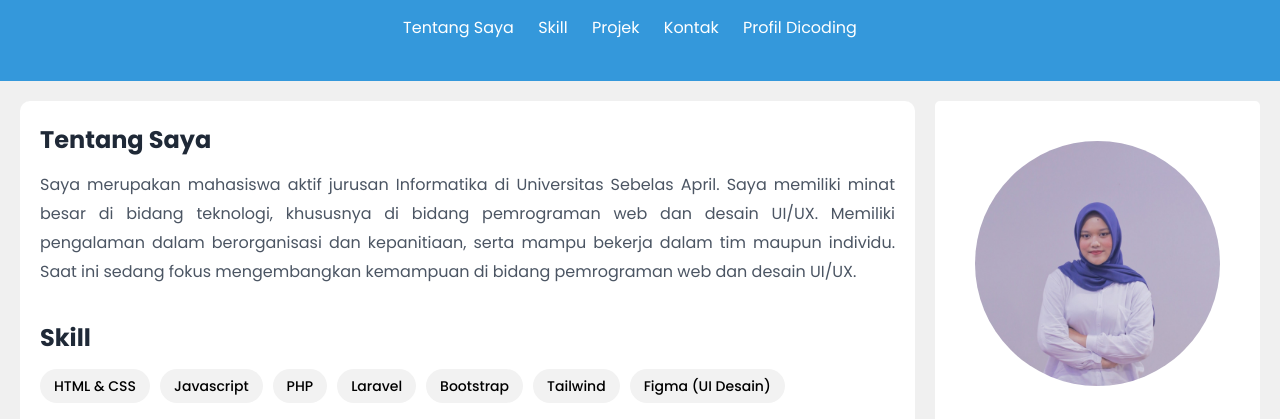
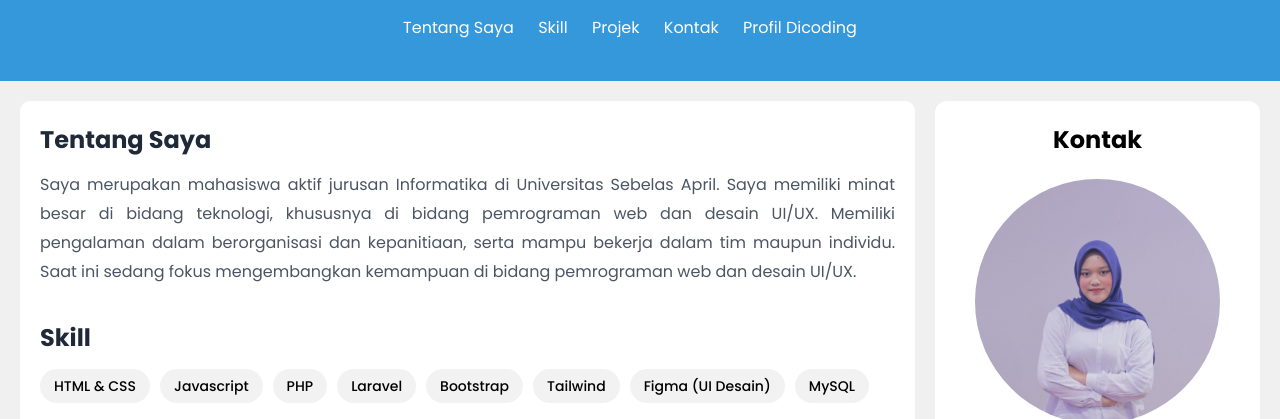
Before and after one commit to amelestariii/Project-Dicoding, a plain HTML site: page index.html in a window 1280 px wide. Shown: the part 155-574 px from the top of the page. Drawn offline with Linux system fonts and the light colour scheme.

Commit message:
update aside

```diff
--- a/css/style.css
+++ b/css/style.css
@@ -119,8 +119,9 @@ aside {
     flex: 1;
     background-color: #ffffff;
     padding: 20px;
-    border-radius: 5px;
+    border-radius: 12px;
     text-align: center;
+    height: fit-content;
 }
 
 aside img {
--- a/index.html
+++ b/index.html
@@ -48,6 +48,7 @@
                     <li>Bootstrap</li>
                     <li>Tailwind</li>
                     <li>Figma (UI Desain)</li>
+                    <li>MySQL</li>
                 </ul>
             </section>
 
@@ -90,6 +91,7 @@
         </article>
 
         <aside>
+            <h2>Kontak</h2>
             <img src="img/profil.jpg" alt="foto profil">
             <h3>Amelia Puji Lestari</h3>
 
```
